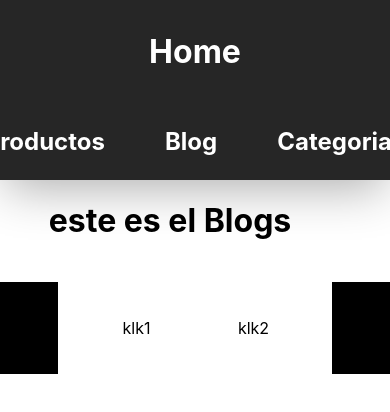
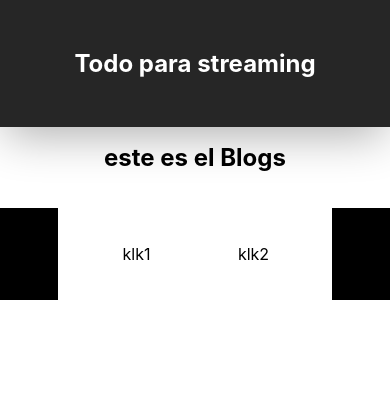
Before and after one commit to todoparaelstreaming/todoparaelstreaming, a React (Create React App) app: page /blogs-y-tutoriales in a window 390 px wide. Shown: the top 412 px of the page. Built offline with nearby package versions, Linux system fonts and the light colour scheme.

Commit message:
se arreglo el orden de los media querys

```diff
--- a/src/components/NavBar.js
+++ b/src/components/NavBar.js
@@ -7,6 +7,11 @@ function NavBar() {
         <div className="nav_element">
             <div className="nav-container">
                 <nav className="navbar-selector">
+                    <h1>
+                        <Link to="/">
+                            Todo para streaming
+                        </Link>
+                    </h1>
                     <div className="brand">
                         <Link to="/">
                             <p className="brand-title">Home</p>
--- a/src/components/TopPost.css
+++ b/src/components/TopPost.css
@@ -67,16 +67,14 @@ h2 {
     font-size: 13px;
 }
 
-/* Extra small devices (phones, 600px and down) */
-@media only screen and (max-width: 425px) {
+/* Extra large devices (large laptops and desktops, 1200px and up) */
+@media only screen and (min-width: 1200px) {
 
 }
-
-/* Small devices (portrait tablets and large phones, 600px and up) */
-@media only screen and (max-width: 600px) {
+/* Large devices (laptops/desktops, 992px and up) */
+@media only screen and (min-width: 992px) {
 
 }
-
 /* Medium devices (landscape tablets, 768px and up) */
 @media only screen and (max-width: 768px) {
     .post-row {
@@ -84,14 +82,22 @@ h2 {
         flex-direction: column !important;
         flex: 1;
     }
+
+    h2 {
+        font-size: 1rem;
+    }
 }
-
-/* Large devices (laptops/desktops, 992px and up) */
-@media only screen and (min-width: 992px) {
+/* Small devices (portrait tablets and large phones, 600px and up) */
+@media only screen and (max-width: 600px) {
 
 }
 
-/* Extra large devices (large laptops and desktops, 1200px and up) */
-@media only screen and (min-width: 1200px) {
+/* Extra small devices (phones, 600px and down) */
+@media only screen and (max-width: 425px) {
 
 }
+@media only screan and (max-width: 320px) {
+    h2 {
+        font-size: 10px !important;
+    }
+}
--- a/src/components/navbar.css
+++ b/src/components/navbar.css
@@ -1,11 +1,16 @@
 .nav_element {
     width: 100%;
     min-height: 15vh;
+    height: 15vh;
     background-color: #262626;
     -webkit-box-shadow: 0px 13px 46px -5px rgba(0,0,0,0.32);
     -moz-box-shadow: 0px 13px 46px -5px rgba(0,0,0,0.32);
     box-shadow: 0px 13px 46px -5px rgba(0,0,0,0.32);
     overflow: hidden;
+}
+
+h1 {
+    display: none;
 }
 
 .navbar-selector {
@@ -50,7 +55,9 @@
 .navbar-options {
     display: flex;
     flex-direction: row;
+    min-height: 100%;
     height: 100%;
+    margin: 0;
 }
 
 .navbar-options a {
@@ -58,52 +65,142 @@
     flex-direction: row;
     text-decoration: none;
     align-items: center;
+    height: 100%;
+    margin: 0;
 }
 
 .navbar-options a:hover{
     background-color: #0554f2;
 }
 
-.navbar-options p {
+.navbar-options a  {
     font-size: 1.6em;
     font-weight: bold;
     padding: 0 30px 0 30px;
     color: white;
+    height: 100%;
+    vertical-align: middle;
 }
 
-/* Extra small devices (phones, 600px and down) */
-@media only screen and (max-width: 425px) {
+
+
+/* Extra large devices (large laptops and desktops, 1200px and up) */
+@media (max-width: 1200px) {
 
 }
 
-/* Small devices (portrait tablets and large phones, 600px and up) */
-@media only screen and (max-width: 600px) {
-    .navbar-selector {
-        font-display: flex;
-        flex-direction: column;
-        overflow: visible !important;
+/* Large devices (laptops/desktops, 992px and up) */
+@media (max-width: 992px) {
+
+}
+
+/* Medium devices (landscape tablets, 768px and up) */
+@media (max-width: 769px) {
+    .brand {
+        display: none;
     }
-    .brand a {
-        padding: 0;
+
+    .navbar-options {
+        display: none;
+    }
+
+    h1 {
+        display: flex;
+        width: 100%;
+        justify-content: space-around;
+        font-size: 3rem;
+    }
+
+    h1 a {
+        text-decoration: none;
+        color: white
+    }
+}
+/* Extra small devices (phones, 600px and down) */
+@media (max-width: 601px) {
+    .brand {
+        display: none;
+    }
+
+    .navbar-options {
+        display: none;
+    }
+
+    h1 {
+        display: flex;
+        width: 100%;
+        justify-content: space-around;
+        font-size: 1.8rem ;
+    }
+
+    h1 a {
+        text-decoration: none;
+        color: white
     }
 }
 
-/* Medium devices (landscape tablets, 768px and up) */
-@media only screen and (max-width: 768px) {
-    .brand p {
-        font-size: 2rem;
+@media (max-width: 427px) {
+    .brand {
+        display: none;
     }
-    .navbar-options p {
+
+    .navbar-options {
+        display: none;
+    }
+
+    h1 {
+        display: flex;
+        width: 100%;
+        justify-content: space-around;
         font-size: 1.5rem;
+    }
+
+    h1 a {
+        text-decoration: none;
+        color: white
     }
 }
 
-/* Large devices (laptops/desktops, 992px and up) */
-@media only screen and (max-width: 992px) {
+@media (max-width: 360px) {
+    .brand {
+        display: none;
+    }
 
+    .navbar-options {
+        display: none;
+    }
+
+    h1 {
+        display: flex;
+        width: 100%;
+        justify-content: space-around;
+        font-size: 1.6rem !important;
+    }
+
+    h1 a {
+        text-decoration: none;
+        color: white
+    }
 }
 
-/* Extra large devices (large laptops and desktops, 1200px and up) */
-@media only screen and (max-width: 1200px) {
+@media (max-width: 320px) {
+    .brand {
+        display: none;
+    }
 
+    .navbar-options {
+        display: none;
+    }
+
+    h1 {
+        display: flex;
+        width: 100%;
+        justify-content: space-around;
+        font-size: 1.2rem !important;
+    }
+
+    h1 a {
+        text-decoration: none;
+        color: white
+    }
 }
```
Also changed, not shown: src/components/Footer.css (+24 -0 lines), src/index.css (+9 -13 lines), src/pages/styles/Home.css (+12 -13 lines).
